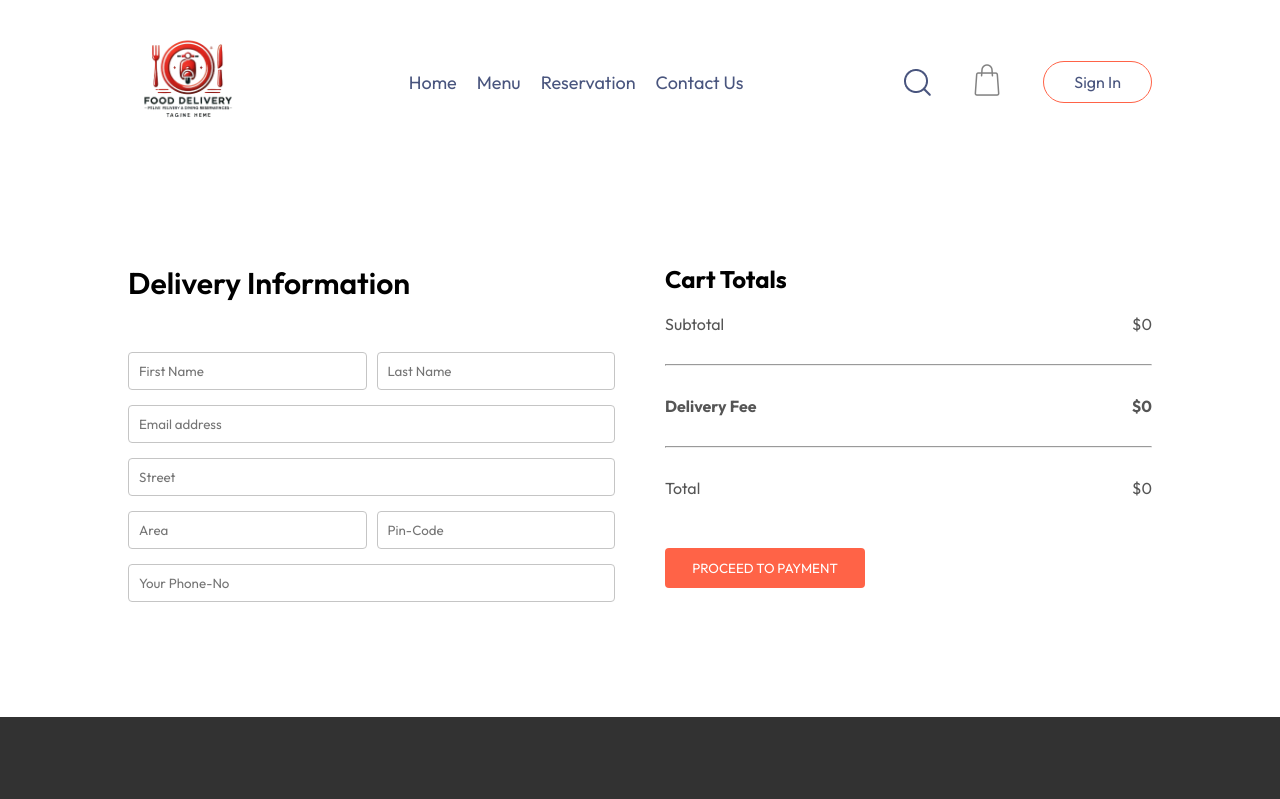
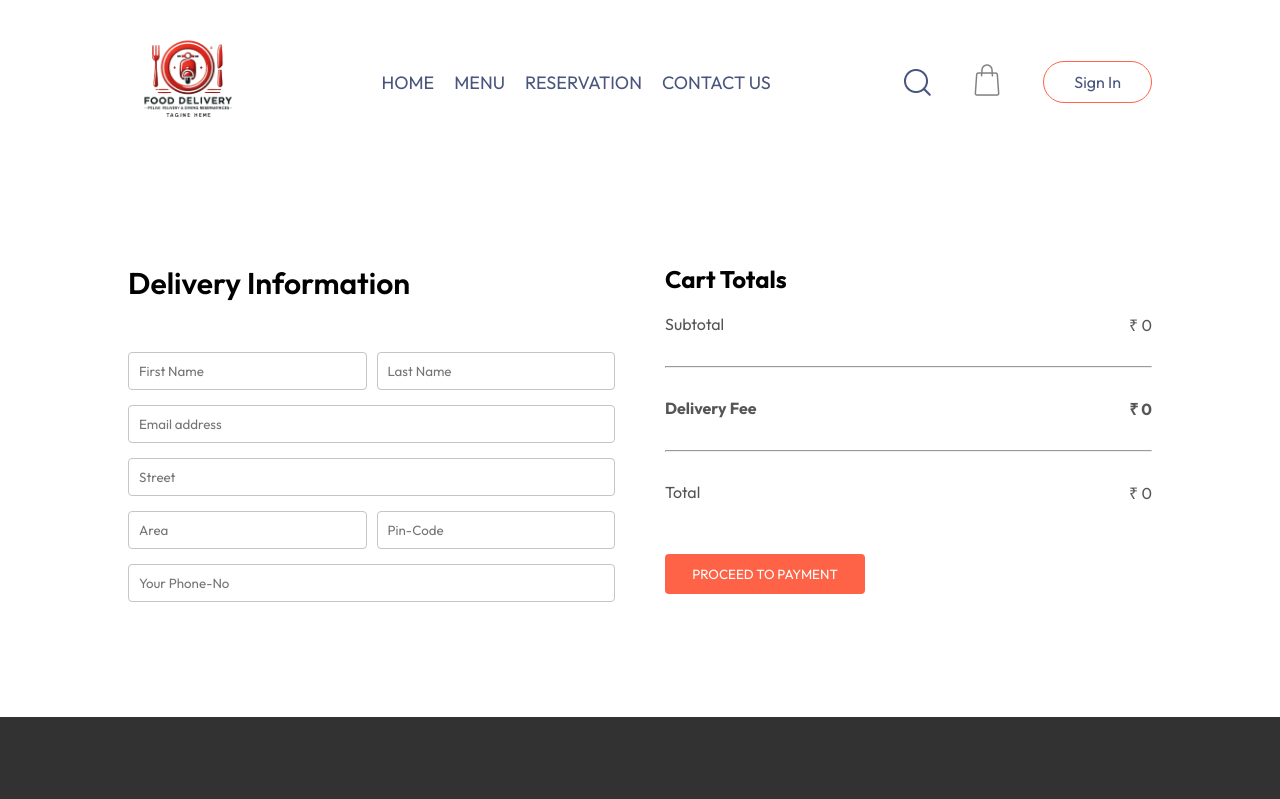
Before and after one commit to Food-del/Resturant, a React (Vite) app in the folder frontend/: page /order in a window 1280 px wide. Shown: the top 799 px of the page. Built offline with nearby package versions, Linux system fonts and the light colour scheme; no server answers.

Commit message:
no change

```diff
--- a/frontend/src/components/Navbar/Navbar.jsx
+++ b/frontend/src/components/Navbar/Navbar.jsx
@@ -21,10 +21,10 @@
     <div className='navbar'>
       <Link to='/' onClick={()=>setMenu("Home")} className={menu==="Home"?"active":""}><img src={assets.logoes} alt="" className="logo" /></Link>
       <ul className="navbar-menu">
-        <Link to="/"onClick={()=>setMenu("Home")} className={menu==="Home"?"active":""}>Home</Link>
-        <li onClick={()=>setMenu("Menu")} className={menu==="Menu"?"active":""}><NavLink to="/menu">Menu</NavLink></li>
-        <li onClick={()=>setMenu("Reservation")} className={menu==="Reservation"?"active":""}><NavLink to="/reservation">Reservation</NavLink></li>
-        <a href='#footer' onClick={()=>setMenu("Contact-us")} className={menu==="Contact-us"?"active":""}>Contact Us</a>
+        <Link to="/"onClick={()=>setMenu("Home")} className={menu==="Home"?"active":""}>HOME</Link>
+        <li onClick={()=>setMenu("Menu")} className={menu==="Menu"?"active":""}><NavLink to="/menu">MENU</NavLink></li>
+        <li onClick={()=>setMenu("Reservation")} className={menu==="Reservation"?"active":""}><NavLink to="/reservation">RESERVATION</NavLink></li>
+        <a href='#footer' onClick={()=>setMenu("Contact-us")} className={menu==="Contact-us"?"active":""}>CONTACT US</a>
       </ul>
       <div className="navbar-right">
         <img  src={assets.search_icon} alt="" />
--- a/frontend/src/pages/PlaceOrder/PlaceOrder.jsx
+++ b/frontend/src/pages/PlaceOrder/PlaceOrder.jsx
@@ -25,19 +25,19 @@
           <h2>Cart Totals</h2>
           <div className="cart-total-details">
             <p>Subtotal</p>
-            <p>${getTotalCartAmount()}</p>
+            <p>₹ {getTotalCartAmount()}</p>
           </div>
           <hr />
 
           <div className="cart-total-details">
             <b>Delivery Fee</b>
-            <b>${getTotalCartAmount()===0?0:15}</b>
+            <b>₹ {getTotalCartAmount()===0?0:50}</b>
           </div>
           <hr />
 
           <div className="cart-total-details">
             <p>Total</p>
-            <p>${getTotalCartAmount()===0?0:getTotalCartAmount()+15}</p>
+            <p>₹ {getTotalCartAmount()===0?0:getTotalCartAmount()+50}</p>
           </div>
           <button >PROCEED TO PAYMENT</button>
          </div>
```
Also changed, not shown: 1 other file (tests, documents, lock files or other folders).
